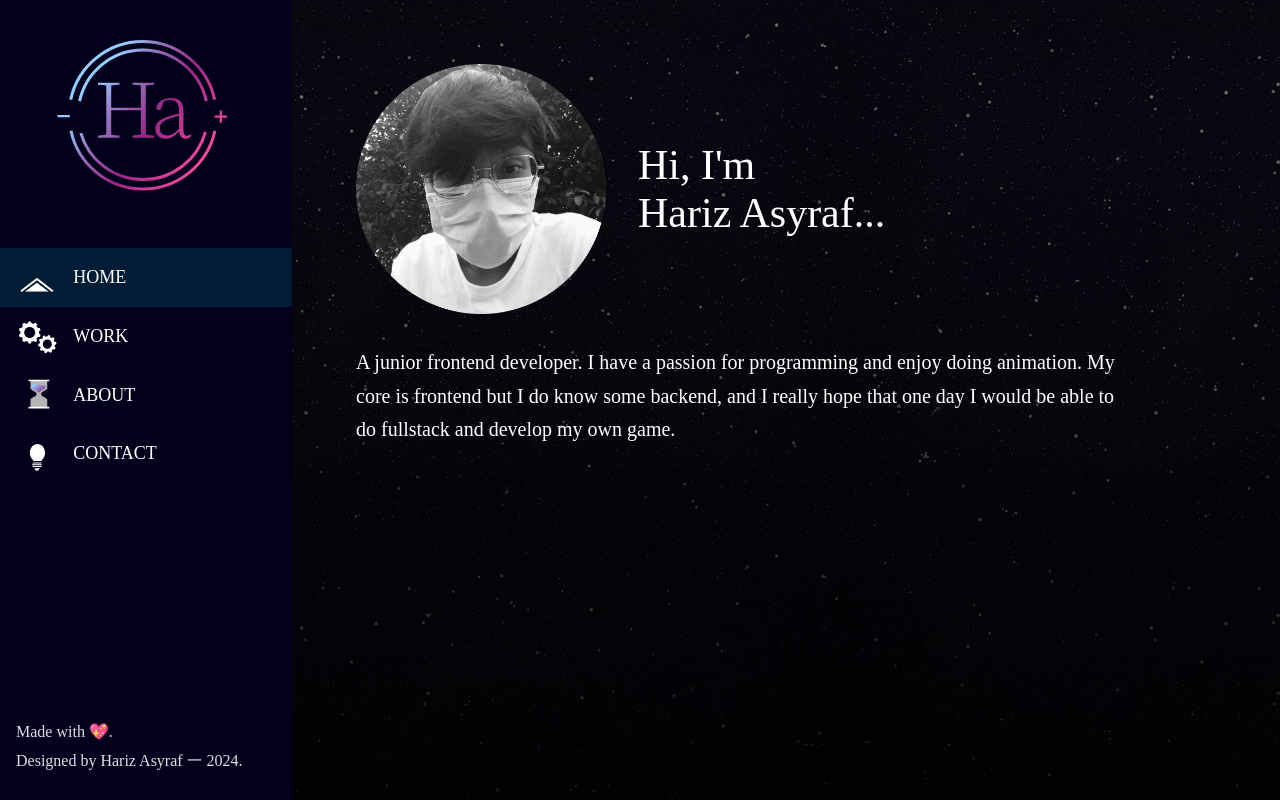
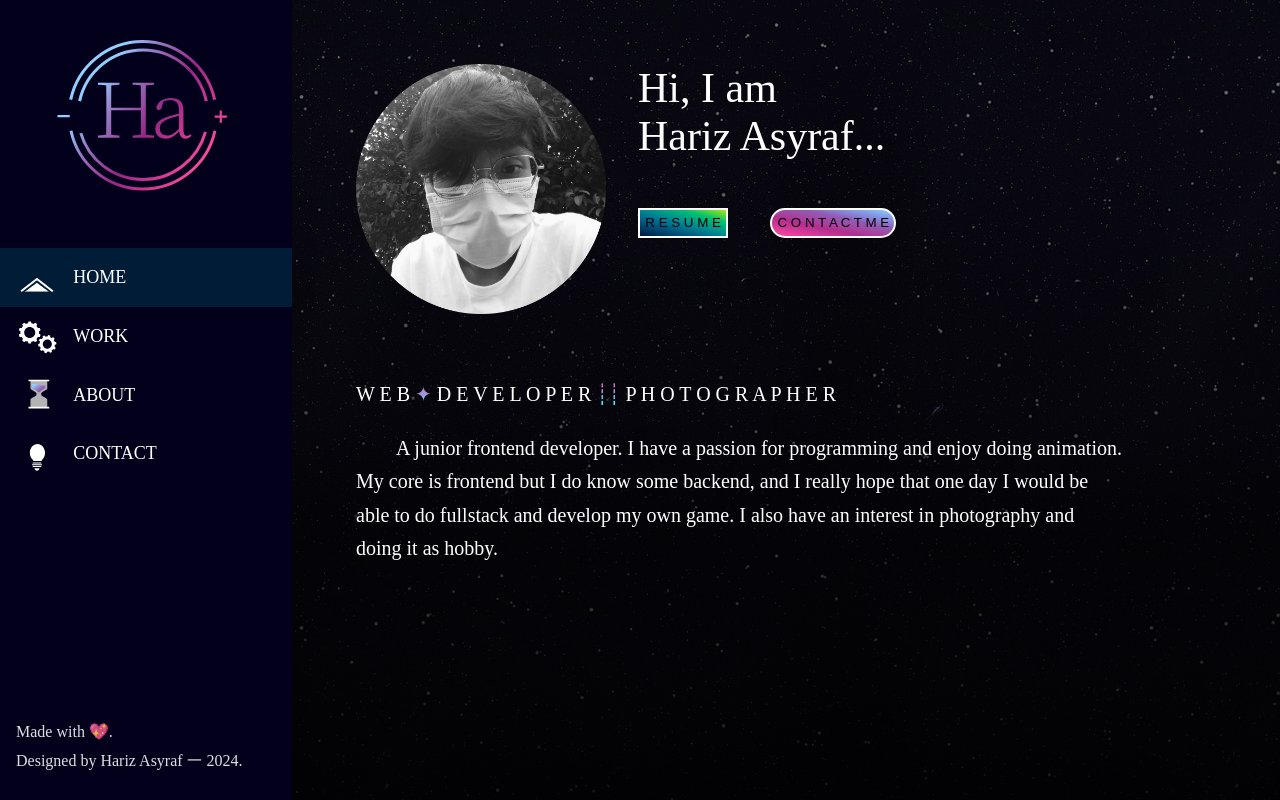
Before and after one commit to CharKwehTiawKerang/portfolio-app, a React (Vite) app: page / in a window 1280 px wide. Built offline with nearby package versions, Linux system fonts and the light colour scheme.

Commit message:
🎨 Change theme color

```diff
--- a/src/App.css
+++ b/src/App.css
@@ -12,6 +12,31 @@
   font-size: 24px;
   padding-bottom: 8px;
   border-bottom: 2px solid white;
+}
+
+.crystal {
+  background: -webkit-linear-gradient(#d16ba5, #c777b9, #ba83ca, #aa8fd8, #9a9ae1, #52cffe, #46eefa, #5ffbf1);
+  -webkit-background-clip: text;
+  -webkit-text-fill-color: transparent;
+  /* background-image: linear-gradient(to right top, #d16ba5, #c777b9, #ba83ca, #aa8fd8, #9a9ae1, #8aa7ec, #79b3f4, #69bff8, #52cffe, #41dfff, #46eefa, #5ffbf1); */
+}
+
+.crystal-box {
+  width: max-content;
+  padding: 0.4em;
+  border-radius: 15px;
+  border: 2px solid #ffffff;
+  background-image: linear-gradient(to right top, #ff4da1, #ec449d, #d83c98, #c43593, #b12e8d, #a8409c, #9d4ea9, #915bb3, #8a7bcf, #8498e4, #87b4f4, #94ceff);
+}
+
+.crystal-box-input {
+  padding: 0.4em;
+  border: 2px solid #ffffff;
+  background-image: linear-gradient(to right top, #051937, #004d7a, #008793, #00bf72, #a8eb12);
+}
+
+.spacing-two-finger {
+  margin-left: 2em;
 }
 
 /* =================================== NAVBAR =================================== */
@@ -57,8 +82,9 @@
   margin-bottom: 2rem;
 }
 
-.heart {
-  color: red;
+span.heart:hover {
+  text-shadow: 0px 0px 8px #ff3a3a;
+  cursor: pointer;
 }
 
 /* .navbar-wrapper{
@@ -124,7 +150,12 @@
   width: 250px;
 }
 
-.hero-title {
+.subhero-section-wrapper {
+  display: flex;
+  flex-direction: column;
+}
+
+.hero-title, .download-btn-wrapper {
   display: flex;
   justify-content: center;
   padding-left: 2rem;
@@ -132,8 +163,20 @@
   font-size: 42px;
 }
 
+.download-btn-wrapper {
+  flex-direction: row;
+  width: max-content;
+  margin-top: 3rem;
+  gap: 1em;
+}
+
+.hero-description-title {
+  margin-top: 4rem;
+  font-size: 20px;
+  line-height: 2.1rem;
+}
+
 .hero-description {
-  margin-top: 2rem;
   font-size: 20px;
   line-height: 2.1rem;
   max-width: 60vw;
@@ -154,13 +197,12 @@
   margin: auto;
   margin-top: 1em !important;
   font-size: 1.6em;
-  color: var(--cyan);
 }
 
 form.ant-form, .form-contact {
   width: 40vw !important;
   height: auto !important;
-  overflow-y: hidden !important;
+  overflow: hidden !important;
   display: flex !important;
   flex-direction: column;
   margin: auto !important;
@@ -193,7 +235,11 @@ div.ant-form-item-control-input-content input.ant-input, textarea#message, .form
   padding: 8px !important;
   margin-bottom: 1em;
   font-family: 'Noto Serif JP', serif !important;
-  border: 3px solid #555;
+  border: 3px solid #ffffff;
+}
+
+textarea.crystal-box-input {
+  border: 3px solid #ffffff;
 }
 
 div.ant-form-item-control-input-content input::placeholder, textarea#message::placeholder, .form-contact input::placeholder, textarea::placeholder {
@@ -260,7 +306,7 @@ button.submit-contact:hover {
   height: auto;
 }
 
-#phone {
+/* #phone {
   color: #797979;
   text-decoration: none;
 }
@@ -273,7 +319,7 @@ button.submit-contact:hover {
 #googlemaps {
   color: var(--cyan);
   text-decoration: none;
-}
+} */
 
 #whatsapp {
   color: #25D366;
@@ -286,7 +332,9 @@ button.submit-contact:hover {
 }
 
 #instagram {
-  color: #E4405F;
+  background: -webkit-linear-gradient(#f9ce34, #ee2a7b, #6228d7);
+  -webkit-background-clip: text;
+  -webkit-text-fill-color: transparent;
   text-decoration: none;
 }
 
@@ -303,7 +351,8 @@ button.submit-contact:hover {
 }
 
 #instagram:hover {
-  color: #E4405F;
   text-decoration: none;
-  text-shadow: 0px 0px 16px #ff002f;
+  text-shadow: 0px 0px 16px #ee2a7b;
 }
+
+/* background: linear-gradient(115deg, #f9ce34, #ee2a7b, #6228d7); */
--- a/src/components/Contact.jsx
+++ b/src/components/Contact.jsx
@@ -16,9 +16,7 @@ const Contact = () => {
       <div className='contact-wrapper'>
         <p className='contact-title'>Get in touch with me</p>
 
-        <Fade right>
-          <ContactForm />
-        </Fade>
+        <ContactForm />
 
         <div className="get-in-touch-wrapper">
           <Fade bottom>
--- a/src/components/ContactForm.jsx
+++ b/src/components/ContactForm.jsx
@@ -1,5 +1,6 @@
 import React, { useRef } from 'react'
 import { Form, Input } from 'antd'
+import Fade from 'react-reveal/Fade';
 import emailjs from '@emailjs/browser'
 
 const ContactForm = () => {
@@ -31,22 +32,34 @@ const ContactForm = () => {
       <p className='contact-subtitle'>Send me a message... 📩</p>
 
       <form className='form-contact' ref={form} onSubmit={sendEmail}>
+        <Fade right>
           <label><span>*</span> Name</label>
-        <input type="text" name="name" placeholder='Your Name' required/>
+          <input className='crystal-box-input' type="text" name="name" placeholder='Your Name' required/>
+        </Fade>
 
+        <Fade right delay={200}>
           <label><span>*</span> Contact Number</label>
-        <input type="number" name="phone" placeholder='+60' required/>
+          <input className='crystal-box-input' type="number" name="phone" placeholder='+60' required/>
+        </Fade>
 
+        <Fade right delay={300}>
           <label><span>*</span> Email</label>
-        <input type="email" name="email" placeholder='name@company.com' required/>
+          <input className='crystal-box-input' type="email" name="email" placeholder='name@company.com' required/>
+        </Fade>
 
+        <Fade right delay={400}>
           <label><span>*</span> Subject</label>
-        <input type="text" name="subject" placeholder='Title' required/>
+          <input className='crystal-box-input' type="text" name="subject" placeholder='Title' required/>
+        </Fade>
 
+        <Fade right delay={500}>
           <label><span>*</span> Message</label>
-        <textarea name="message" maxlength="1000" placeholder='Maximum 1000 letters' required/>
+          <textarea className='crystal-box-input' name="message" maxlength="1000" placeholder='Maximum 1000 letters' required/>
+        </Fade>
 
+        <Fade right delay={600}>
           <button className='submit-contact'>SUBMIT</button>
+        </Fade>
       </form>
 
       {/* <Form id="data" className='contact-form' onFinish={sendEmail} layout='vertical' autoComplete='off'>
--- a/src/components/Home.jsx
+++ b/src/components/Home.jsx
@@ -11,16 +11,28 @@ const Home = () => {
         <div className="hero-section-wrapper">
           <div>
             <Fade bottom delay={200}>
-            <img src={Image} alt="Hariz Asyraf" className='main-image'/>
-            <div className="hero-title">
-              <div>Hi, I'm</div>
-              <div>Hariz Asyraf...</div>
-            </div>
+              <img src={Image} alt="Hariz Asyraf" className='main-image'/>
+
+              <div className='subhero-section-wrapper'>
+                <div className="hero-title">
+                  <div>Hi, I am</div>
+                  <div>Hariz Asyraf...</div>
+                </div>
+
+                <div className='download-btn-wrapper'>
+                    <button className='crystal-box-input'>R E S U M E</button>
+                    <button className='crystal-box'>C O N T A C T M E</button>
+                </div>
+              </div>
             </Fade>
           </div>
 
           <Fade bottom delay={600}>
-            <p className="hero-description">A junior frontend developer. I have a passion for programming and enjoy doing animation. My core is frontend but I do know some backend, and I really hope that one day I would be able to do fullstack and develop my own game.</p>
+            <p className="hero-description-title">W E B <span className='crystal'>✦</span> D E V E L O P E R <span className='crystal'>┊┊</span> P H O T O G R A P H E R</p>
+          </Fade>
+
+          <Fade bottom delay={600}>
+            <p className="hero-description"> <span className='spacing-two-finger'></span> A junior frontend developer. I have a passion for programming and enjoy doing animation. My core is frontend but I do know some backend, and I really hope that one day I would be able to do fullstack and develop my own game. I also have an interest in photography and doing it as hobby.</p>
           </Fade>
 
           {/* <div className="button">
--- a/src/index.css
+++ b/src/index.css
@@ -26,6 +26,10 @@
   #972684 - purple
   #94CEFF - cyan
   #FF4DA1 - pink
+
+  OCEAN LIME STYLE
+  #051937 - dark blue
+  #A8EB12
   */
 
   font-synthesis: none;
```
Lines whose indentation alone changed are shown as unchanged.
